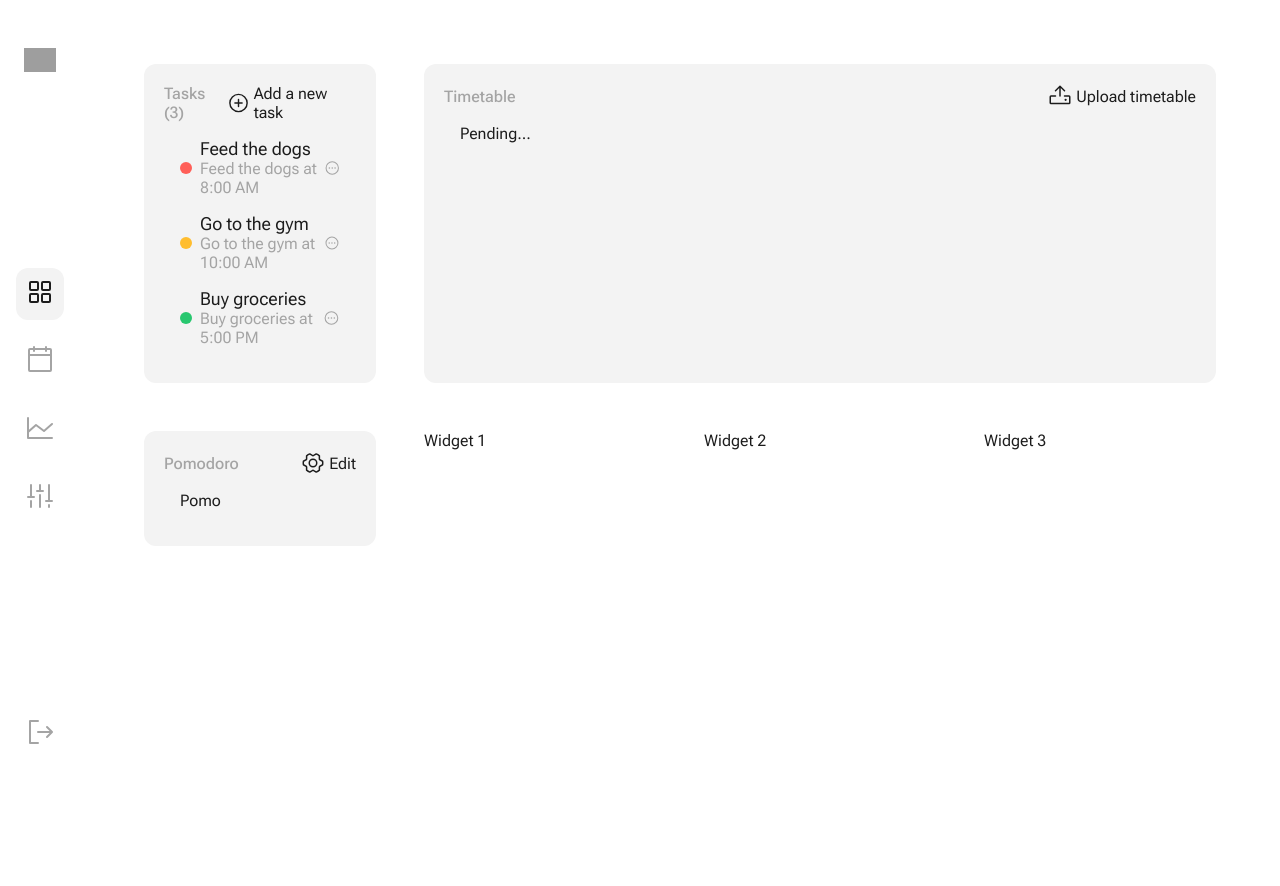
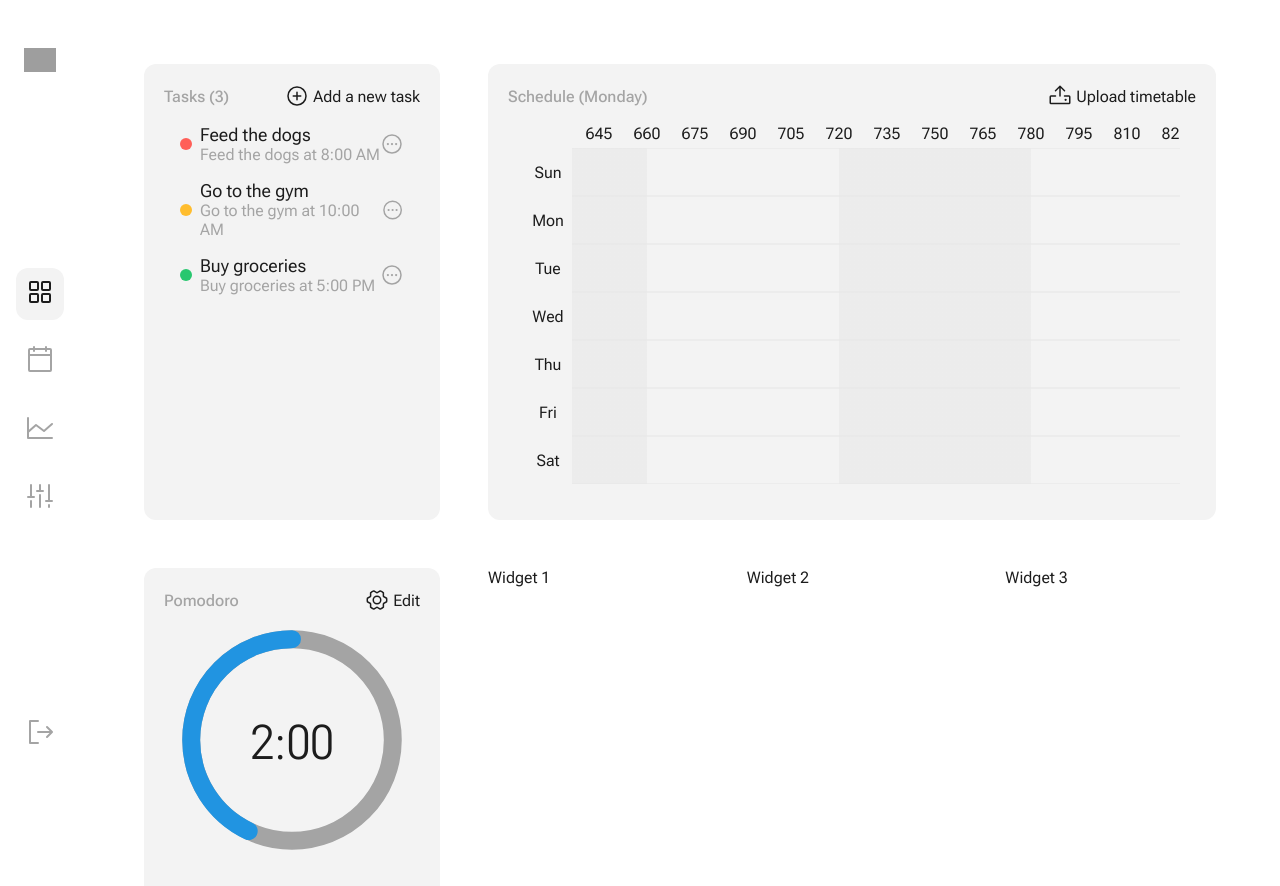
Before and after one commit to AustinKong/stucado, a React (Vite) app: page / in a window 1280 px wide. Shown: the top 886 px of the page. Before the commit the page ends 800 px from the top, so only its background shows below. Built offline with nearby package versions, Linux system fonts and the light colour scheme; grey boxes are pictures that could not be loaded.

Commit message:
Add pomodoro and timetable UI

```diff
--- a/src/renderer/components/widgets/Pomodoro.jsx
+++ b/src/renderer/components/widgets/Pomodoro.jsx
@@ -1,11 +1,49 @@
-import { GearSix } from '@phosphor-icons/react';
+import { IconContext, GearSix, FastForward, Play, Pause, Stop } from '@phosphor-icons/react';
 
 import { Widget, InteractionButton } from '@components/widgets/Widget';
+import '@styles/widgets/pomodoro.css';
+
+const FULL_DASH_ARRAY = 2 * Math.PI * 45;
 
 const Pomodoro = () => {
   return (
     <Widget className="pomodoro" title="Pomodoro" interaction={<InteractionButton text="Edit" icon={<GearSix />} />}>
-      Pomo
+      <div className="pomodoro-timer">
+        <svg className="pomodoro-timer__svg" viewBox="0 0 100 100" xmlns="http://www.w3.org/2000/svg">
+          <g className="pomodoro-timer__circle">
+            <circle className="pomodoro-timer__path-elapsed" cx="50" cy="50" r="45" />
+            <path
+              strokeDasharray={`${(3 / 7) /* A fraction */ * FULL_DASH_ARRAY} ${FULL_DASH_ARRAY}`}
+              className="pomodoro-timer__path-remaining"
+              d="
+                  M 50, 50
+                  m -45, 0
+                  a 45,45 0 1,0 90,0
+                  a 45,45 0 1,0 -90,0
+                "
+            />
+          </g>
+        </svg>
+        <span className="pomodoro-timer__label">2:00</span>
+      </div>
+      <div className="pomodoro-controls">
+        <IconContext.Provider
+          value={{
+            size: 32,
+            weight: 'fill',
+          }}
+        >
+          <div className="pomodoro-controls__secondary">
+            <FastForward className="pomodoro-controls__skip" />
+          </div>
+          <div className="pomodoro-controls__main">
+            {false ? <Play className="pomodoro-controls__play" /> : <Pause className="pomodoro-controls__pause" />}
+          </div>
+          <div className="pomodoro-controls__secondary">
+            <Stop className="pomodoro-controls__stop" />
+          </div>
+        </IconContext.Provider>
+      </div>
     </Widget>
   );
 };
--- a/src/renderer/components/widgets/Timetable.jsx
+++ b/src/renderer/components/widgets/Timetable.jsx
@@ -1,18 +1,120 @@
-import { Upload } from '@phosphor-icons/react';
+import { useRef, useEffect } from 'react';
+import { Upload, CalendarBlank } from '@phosphor-icons/react';
 
+import { DaysOfWeek } from '@shared/constants';
 import { Widget, InteractionButton } from '@components/widgets/Widget';
 import '@styles/widgets/timetable.css';
 
+// Minutes since midnight in increments of 15
+const TIME = Array.from({ length: 96 + 1 }, (_, i) => i * 15);
+// 48px per 15 minutes
+const PX_PER_MINUTE = (48 * 4) / 60;
+
+const DUMMY_SLOTS = [
+  {
+    title: 'Maths',
+    description: 'Mathematics class @ Classroom A',
+    schedule: {
+      day: 'Monday',
+      start: 60,
+      end: 120,
+    },
+  },
+  {
+    title: 'Physics',
+    description: 'Physics class @ Classroom C',
+    schedule: {
+      day: 'Monday',
+      start: 360,
+      end: 550,
+    },
+  },
+  {
+    title: 'Chemistry',
+    description: 'Chemistry class @ Classroom B',
+    schedule: {
+      day: 'Tuesday',
+      start: 180,
+      end: 240,
+    },
+  },
+];
+
 const Timetable = () => {
+  const scrollableRef = useRef(null);
+  useEffect(() => {
+    const minutesSinceMidnight = new Date().getHours() * 60 + new Date().getMinutes();
+    // Subtract a default offset of 2 hours before
+    scrollableRef.current.scrollLeft = minutesSinceMidnight * PX_PER_MINUTE - PX_PER_MINUTE * 120;
+  });
+
   return (
     <Widget
       className="timetable"
-      title={'Timetable'}
+      title={'Schedule (Monday)'}
       interaction={<InteractionButton icon={<Upload />} text="Upload timetable" onClick={() => console.log('click')} />}
     >
-      Pending...
+      <div className="timetable__container">
+        <div className="timetable__days">
+          {DaysOfWeek.map((day) => (
+            <TimetableDay key={day} day={day} />
+          ))}
+        </div>
+        <div className="timetable__scrollable" ref={scrollableRef}>
+          <div className="timetable__hours">
+            {TIME.map((time) => (
+              <TimetableHour key={time} time={time} />
+            ))}
+          </div>
+          <div className="timetable__slots">
+            {DaysOfWeek.map((day) => (
+              <div key={day} className="timetable__slots-day">
+                {DUMMY_SLOTS.filter((slot) => slot.schedule.day === day).reduce((acc, curr, index, arr) => {
+                  return acc.concat(
+                    <TimetableSlot
+                      key={index}
+                      slot={curr}
+                      width={PX_PER_MINUTE * (curr.schedule.end - curr.schedule.start)}
+                      marginLeft={
+                        index === 0
+                          ? PX_PER_MINUTE * curr.schedule.start
+                          : PX_PER_MINUTE * (curr.schedule.start - arr[index - 1].schedule.end)
+                      }
+                    />
+                  );
+                }, [])}
+              </div>
+            ))}
+          </div>
+        </div>
+      </div>
     </Widget>
   );
 };
 
+const TimetableHour = ({ time }) => {
+  return (
+    <div className="timetable-hour">
+      <time className="timetable-hour__text">{time}</time>
+    </div>
+  );
+};
+
+const TimetableDay = ({ day }) => {
+  return (
+    <div className="timetable-day">
+      <span className="timetable-day__text">{day.slice(0, 3)}</span>
+    </div>
+  );
+};
+
+const TimetableSlot = ({ slot, width, marginLeft }) => {
+  return (
+    <div className="timetable-slot" style={{ width, marginLeft }}>
+      <CalendarBlank size="24px" />
+      <span className="timetable-slot__title">{slot.title}</span>
+    </div>
+  );
+};
+
 export default Timetable;
--- a/src/renderer/styles/index.css
+++ b/src/renderer/styles/index.css
@@ -1,14 +1,15 @@
 :root {
   --bg-primary: var(--bg-primary-dark);
   --bg-secondary: #f3f3f3;
+  --bg-tertiary: #e6e6e684;
 
   --text-primary: #1c1c1c;
   --text-secondary: #a4a4a4;
 
   --border-primary: var(--border-primary-dark);
 
-  --accent: var(--accent-dark);
-  --highlight: var(--highlight-dark);
+  --accent: #2194e1;
+  --highlight: #53e333;
 
   --traffic-light-red: #ff5f58;
   --traffic-light-yellow: #ffbd2e;
--- /dev/null
+++ b/src/renderer/styles/widgets/pomodoro.css
@@ -0,0 +1,62 @@
+.pomodoro {
+
+}
+
+/* Countdown timer (https://css-tricks.com/how-to-create-an-animated-countdown-timer-with-html-css-and-javascript/) */
+.pomodoro-timer {
+  position: relative;
+}
+
+.pomodoro-timer__circle {
+  fill: none;
+  stroke: none;
+}
+
+.pomodoro-timer__path-elapsed {
+  stroke-width: 8px;
+  stroke: var(--text-secondary);
+}
+
+.pomodoro-timer__label {
+  position: absolute;
+  top: 0;
+  display: flex;
+  align-items: center;
+  justify-content: center;
+  width: 100%;
+  height: 100%;
+  font-size: 48px;
+}
+
+.pomodoro-timer__path-remaining {
+  stroke-width: 8px;
+  stroke-linecap: round;
+  stroke: var(--accent);
+  transform: rotate(90deg);
+  transform-origin: center;
+}
+
+/* Controls */
+.pomodoro-controls {
+  display: flex;
+  justify-content: center;
+  align-items: center;
+  gap: 16px;
+  margin-top: 32px;
+  color: var(--text-primary)
+}
+
+.pomodoro-controls__main {
+  cursor: pointer;
+  background-color: var(--accent);
+  padding: 24px;
+  border-radius: 50%;
+  color: var(--text-primary)
+}
+
+.pomodoro-controls__secondary {
+  cursor: pointer;
+  color: var(--text-secondary);
+  padding: 12px;
+  border-radius: 50%;
+}
--- a/src/renderer/styles/widgets/timetable.css
+++ b/src/renderer/styles/widgets/timetable.css
@@ -1,3 +1,73 @@
 .timetable {
   grid-column: span 3;
 }
+
+.timetable__container {
+  display: flex;
+  flex-direction: row;
+}
+
+.timetable__scrollable {
+  overflow-x: scroll;
+  padding-left: 4px;
+}
+
+/* Hours notches */
+.timetable__hours {
+  display: flex;
+}
+
+.timetable-hour {
+  min-width: 48px;
+  height: 24px;
+  position: relative;
+}
+
+.timetable-hour__text {
+  position: absolute;
+  transform: translate(-50%, 0);
+}
+
+/* Days notches */
+.timetable__days {
+  display: flex;
+  flex-direction: column;
+  min-width: 48px;
+  margin-top: 24px;
+}
+
+.timetable-day {
+  height: 48px;
+  display: flex;
+  align-items: center;
+  justify-content: center;
+}
+
+/* Timetable slots */
+.timetable__slots {
+  display: inline-flex;
+  flex-direction: column;
+  width: calc(48px * 97);
+  background-size: calc(48px * 8);
+  background-repeat: repeat;
+  background-image: linear-gradient(90deg, var(--bg-tertiary) 50%, transparent 0);
+}
+
+.timetable__slots-day {
+  height: 48px;
+  display: flex;
+  border: 1px solid var(--bg-tertiary);
+}
+
+.timetable-slot {
+  display: flex;
+  align-items: center;
+  height: 100%;
+  gap: 8px;
+  padding: 16px;
+  background-color: var(--accent);
+  border-radius: 128px;
+}
+
+* {
+}
```
